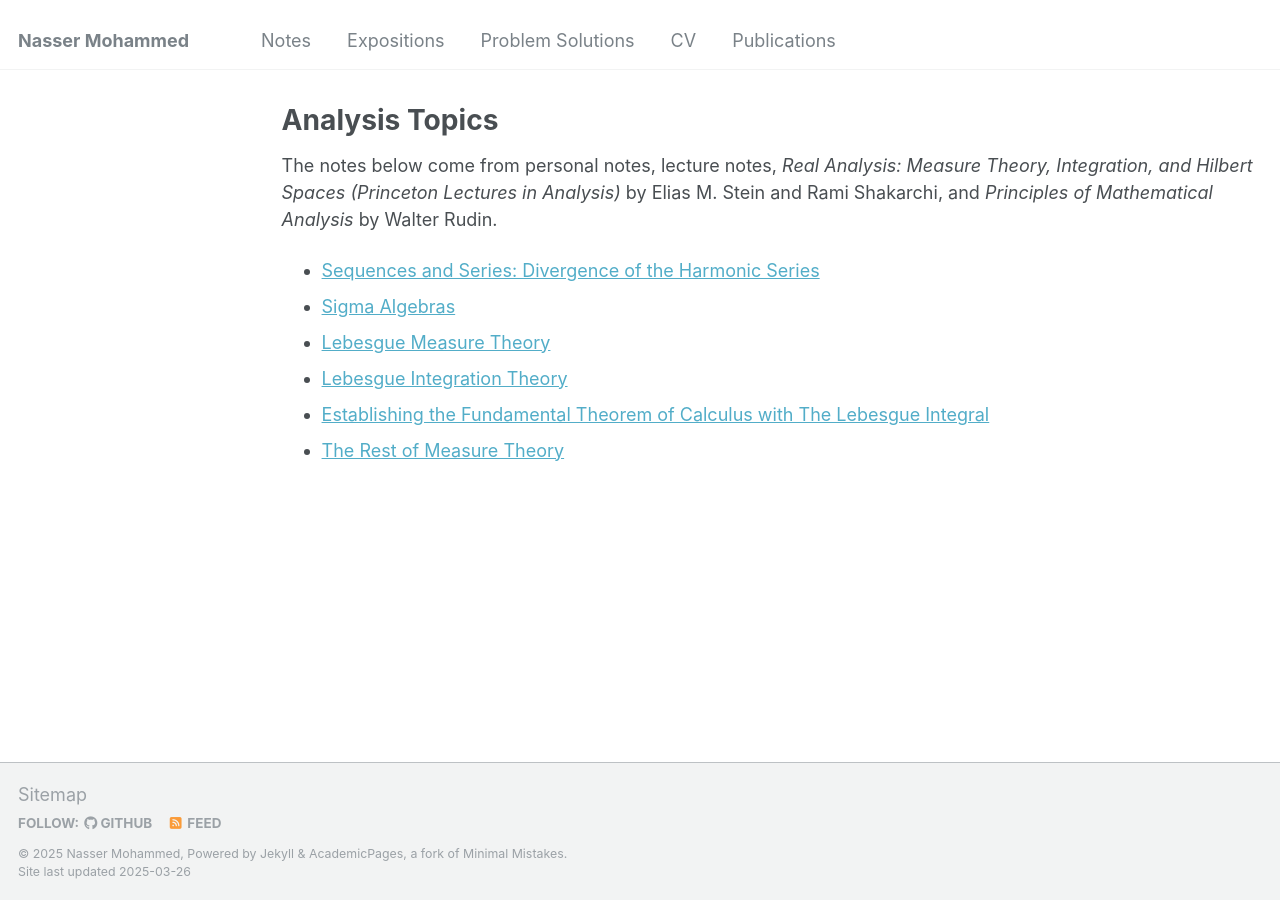
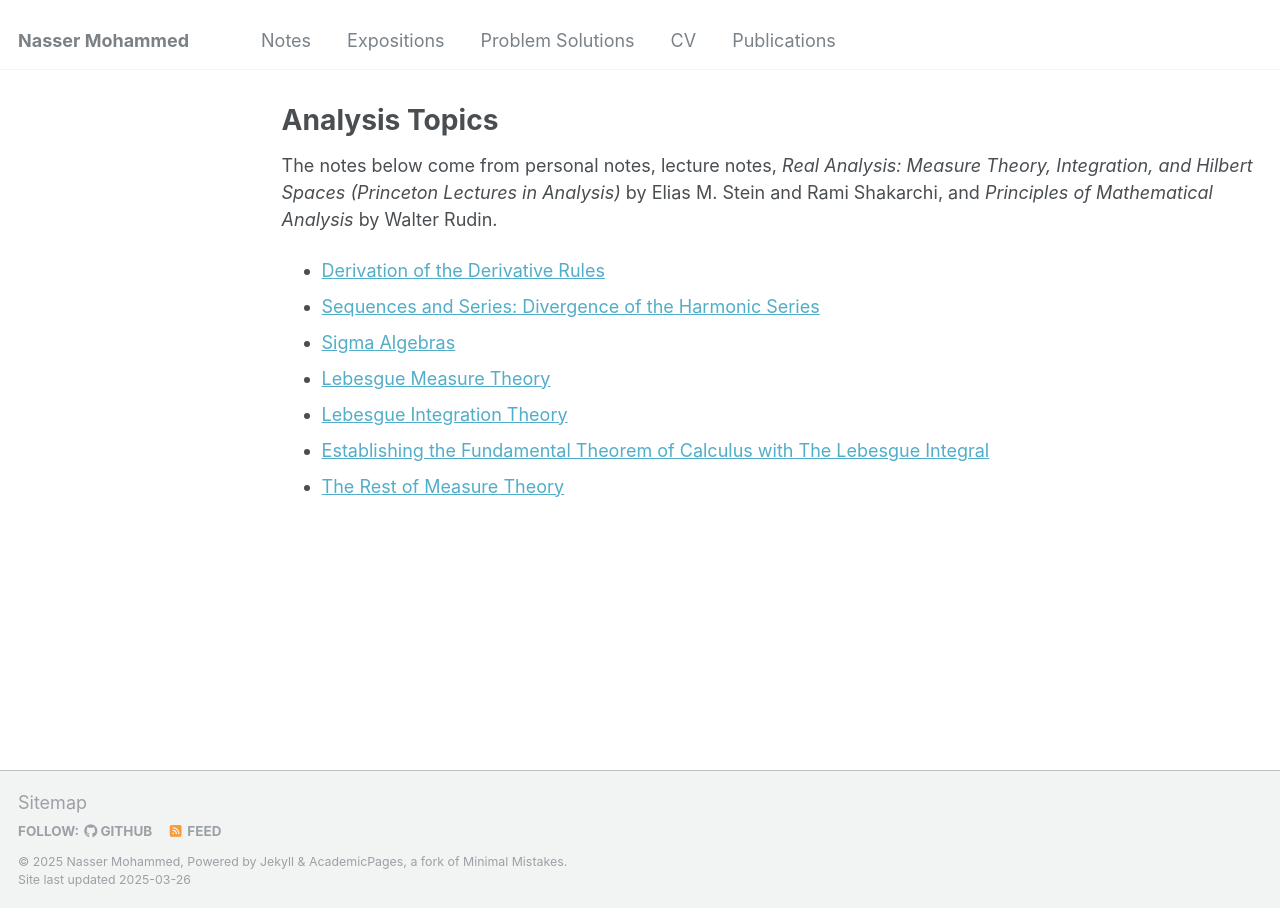
Before and after one commit to Nasser-Mohammed/Nasser-Mohammed.github.io, a Jekyll site: the page built from _pages/notes/analysis/nav.md, in a window 1280 px wide. Built offline with Jekyll 4.4.1, drawn with Linux system fonts in a browser that asks for light colours.

Commit message:
Update nav.md

```diff
--- a/_pages/notes/analysis/nav.md
+++ b/_pages/notes/analysis/nav.md
@@ -5,6 +5,7 @@ permalink: /notes/analysis/
 author_profile: false
 ---
 The notes below come from personal notes, lecture notes, *Real Analysis: Measure Theory, Integration, and Hilbert Spaces (Princeton Lectures in Analysis)* by Elias M. Stein and Rami Shakarchi, and *Principles of Mathematical Analysis* by Walter Rudin.
+- [Derivation of the Derivative Rules](derivatives.md)
 - [Sequences and Series: Divergence of the Harmonic Series](harmonic-series.md)
 - [Sigma Algebras](sigmaAlgebras.md)
 - [Lebesgue Measure Theory](lebesguemeas.md)
```
